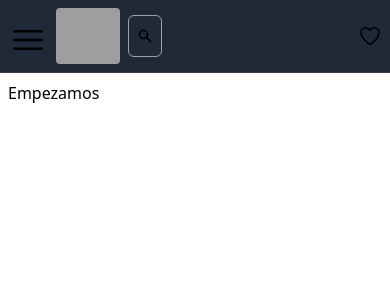
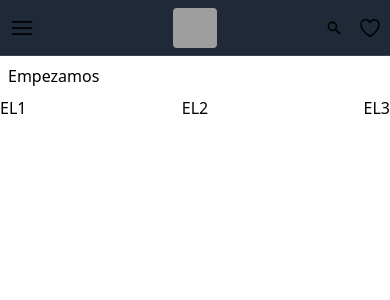
Before and after one commit to bralmoca912/Fox-Tunning, an Angular app: page / in a window 390 px wide. Shown: the top 300 px of the page. Built offline with nearby package versions, Linux system fonts and the light colour scheme; grey boxes are pictures that could not be loaded.

Commit message:
TopMenuBar para pantallas xs listo

```diff
--- a/src/app/shared/top-menu-bar/top-menu-bar.component.html
+++ b/src/app/shared/top-menu-bar/top-menu-bar.component.html
@@ -1,9 +1,9 @@
 <div
-    class="border-b border-gray-700 flex items-center bg-gray-800 w-full py-2 md:px-5 px-2 md:gap-x-10 gap-x-2 h-[73px]">
+    class="border-b border-gray-700 flex justify-between items-center bg-gray-800 w-full py-2 md:px-5 px-2 md:gap-x-10 gap-x-2 md:h-[73px] h-[56px]">
 
 
     <!--*********** Botón en xs ***********-->
-    <button class="md:hidden block rounded focus:text-teal-500 focus:bg-gray-700 w-10 h-8 ">
+    <button class="md:hidden block rounded focus:text-teal-500 focus:bg-gray-700 w-7 h-7 ">
         <svg xmlns="http://www.w3.org/2000/svg" fill="none" viewBox="0 0 24 24" stroke-width="1.5"
             stroke="currentColor">
             <path stroke-linecap="round" stroke-linejoin="round" d="M3.75 6.75h16.5M3.75 12h16.5m-16.5 5.25h16.5" />
@@ -12,16 +12,16 @@
 
 
     <!--*********** Logo ***********-->
-    <img class="rounded h-14 w-16 "
+    <div class="md:hidden w-7 block mr-auto"></div> <!-- Espaciador -->
+    <img class="rounded md:h-14 md:w-16 h-10 w-11 md:mx-0 mx-auto"
         src="https://scontent.fcue12-1.fna.fbcdn.net/v/t1.6435-9/78430089_2429967580602442_4037518104350162944_n.jpg?_nc_cat=105&ccb=1-7&_nc_sid=5f2048&_nc_eui2=AeG4KahIFj20bszloqilRRWa92bXzoD7ctr3ZtfOgPty2qzctEd-uIgcg7ofLq-SWUCmi0vDEtJTSQyKRqrNVVY1&_nc_ohc=JcxmkaFUw4QQ7kNvgGdYpq1&_nc_ht=scontent.fcue12-1.fna&oh=00_AYAMV7EkjhnxPtjs86hfPRwhLLPUYndKkJorvEBhazH0Zw&oe=667F9950"
         alt="">
 
-
     <!--*********** Search ***********-->
     <div
-        class="border border-gray-400 flex md:flex-grow justify-end rounded-md focus-within:ring-2 ring-teal-500 mr-10">
+        class="md:border border-gray-400 flex md:flex-grow justify-end rounded-md focus-within:ring-2 ring-teal-500 md:mr-10 md:ml-0 ml-auto">
         <input type="text"
-            class="w-full rounded-tl-md rounded-bl-md px-2 py-3 text-sm  focus:outline-none hidden md:block"
+            class="w-full rounded-tl-md rounded-bl-md px-2 py-3 text-sm  focus:outline-none hidden md:block "
             placeholder="Search" />
         <button class="rounded-tr-md rounded-br-md px-2 py-3">
             <svg class="w-4 h-4 fill-current" fill="currentColor" viewBox="0 0 20 20"
@@ -65,7 +65,7 @@
 
 
     <!--*********** icon Favorito ***********-->
-    <button class="rounded focus:text-teal-500 focus:bg-gray-700 md:w-7 md:h-7 md:p-0.5 w-6 h-6 ml-auto">
+    <button class="rounded focus:text-teal-500 focus:bg-gray-700 md:w-7 md:h-7 md:p-0.5 w-6 h-6">
         <svg xmlns="http://www.w3.org/2000/svg" fill="none" viewBox="0 0 24 24" stroke-width="1.5"
             stroke="currentColor">
             <path stroke-linecap="round" stroke-linejoin="round"
@@ -78,3 +78,9 @@
 <div class="p-2">
     Empezamos
 </div>
+
+<div class="flex justify-between">
+    <p>EL1</p>
+    <p>EL2</p>
+    <p>EL3</p>
+</div>
```
